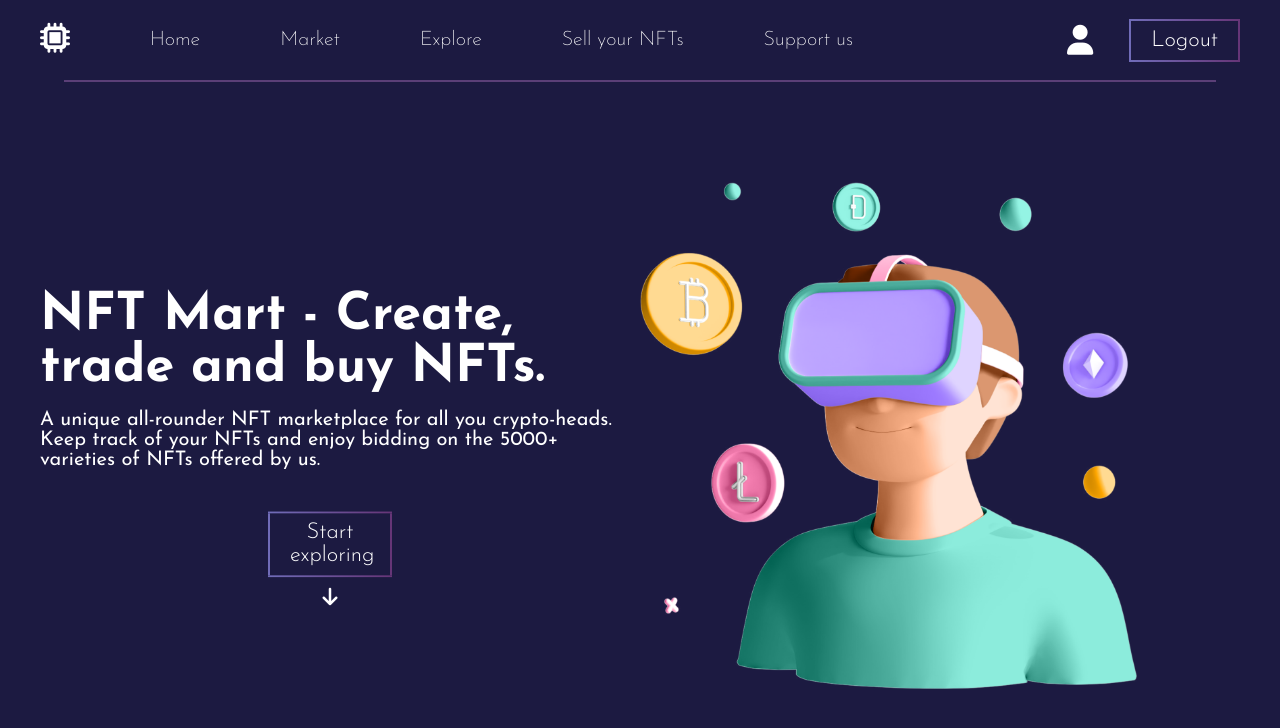
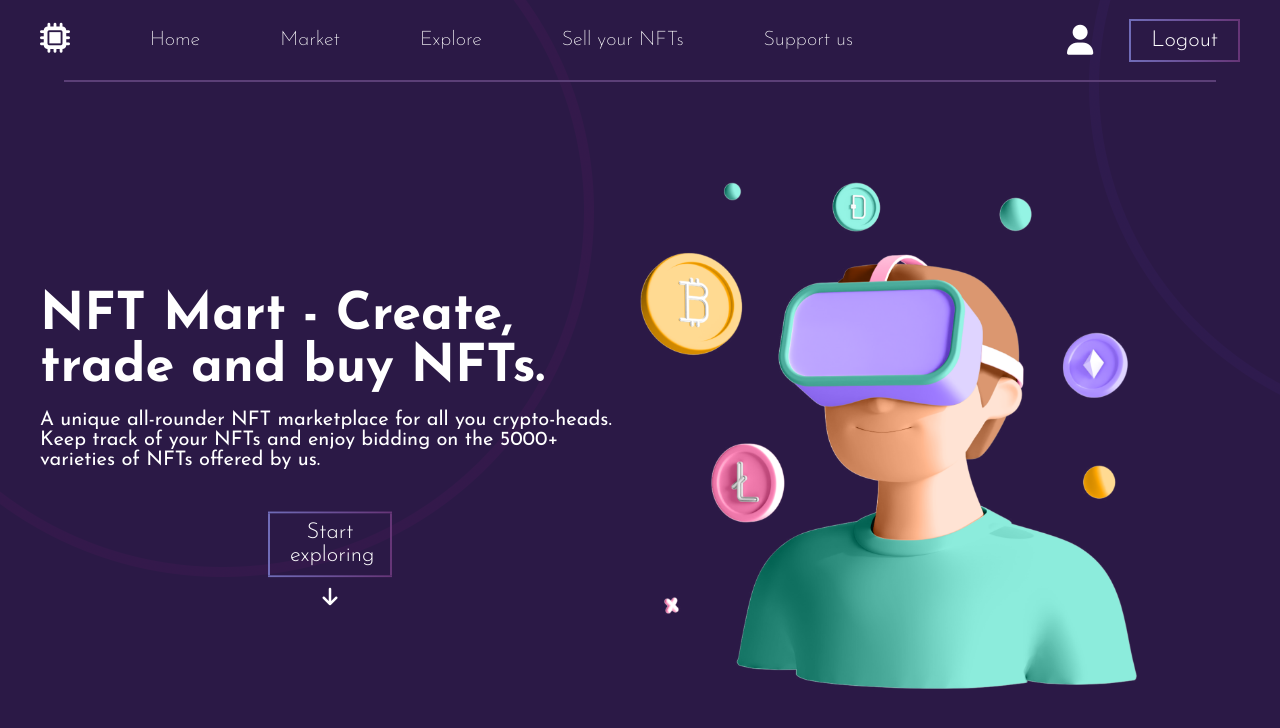
Before and after one commit to not-a-donut/NFT-Mart, a plain HTML site: page index.html in a window 1280 px wide. Drawn offline with Linux system fonts and the light colour scheme.

Commit message:
changed background

```diff
--- a/homepage.css
+++ b/homepage.css
@@ -9,10 +9,7 @@
     box-sizing: border-box;
 }
 body{
-    background-color: #1C1A41;
-    background-repeat: no-repeat;
-    background-size: 100%;
-    background-position: top;
+    background: url('images/background.png');
 }
 .navbar{
     /* border: 2px solid red; */
```
Also changed, not shown: images/background.png (added), 1 other file.
